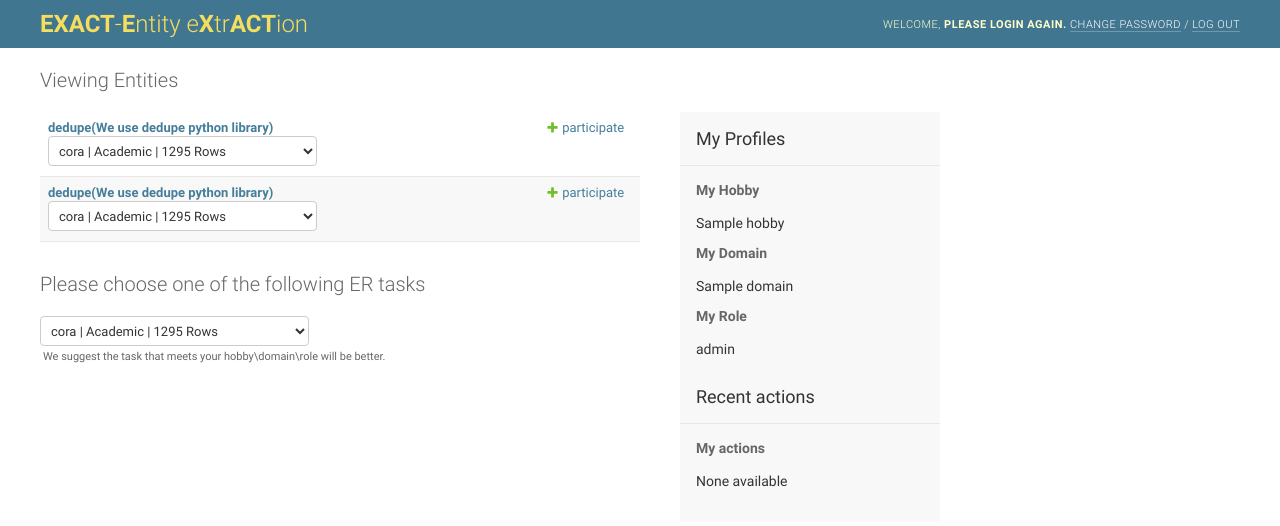
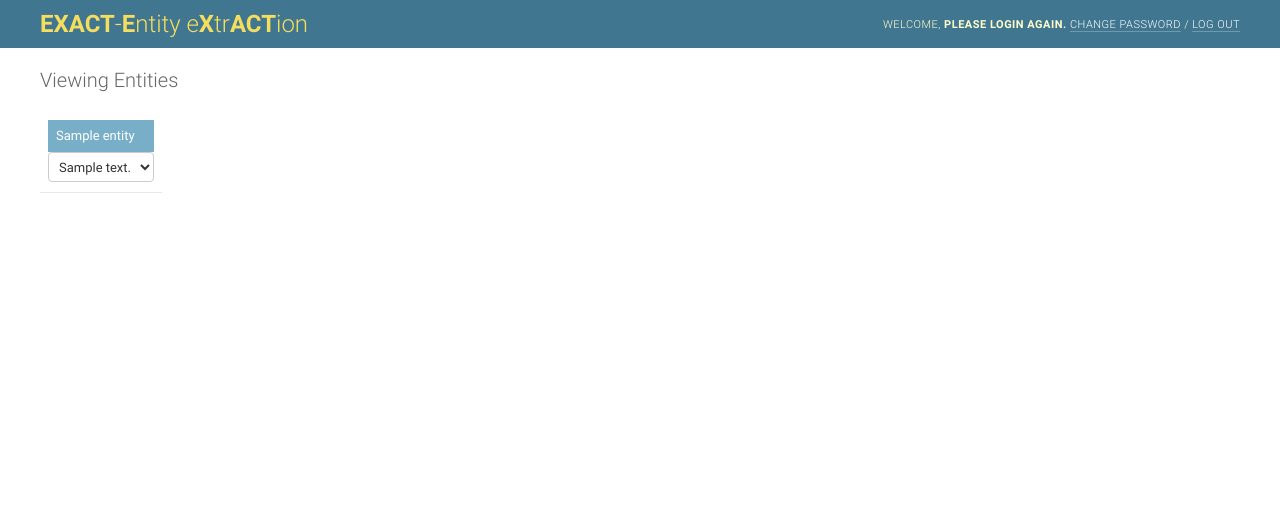
Before and after one commit to Sayarara/pyweb, a Django app: template templates/sigir/entityview.html in a window 1280 px wide. Shown: the top 526 px of the page. Run offline with Django 3.2, Linux system fonts and the light colour scheme; the template is opened without the code that fills it: most values are stand-ins (such as "Sample title", 1, 10 or a date in 2020); lists and menus that the app fills with data are empty.

Commit message:
Update entityview.html

```diff
--- a/templates/sigir/entityview.html
+++ b/templates/sigir/entityview.html
@@ -1,18 +1,34 @@
 
 <!DOCTYPE html>
 
-<html lang="en-us" >
+<html lang="en-us">
 <head>
     <title>Entity View | EXACT</title>
     <link rel="stylesheet" type="text/css" href="/static/admin/css/base.css">
     <link rel="stylesheet" type="text/css" href="/static/admin/css/dashboard.css">
 
 
-
     <meta name="viewport" content="user-scalable=no, width=device-width, initial-scale=1.0, maximum-scale=1.0">
     <link rel="stylesheet" type="text/css" href="/static/admin/css/responsive.css">
 
+    <style type="text/css">
 
+        .summaryText {
+            color: orangered;
+            font-weight: bold;
+        }
+
+        .detailtext {
+            color: darkred;
+
+        }
+
+        .deli {
+            color: cadetblue;
+            font-weight: bolder;
+
+        }
+    </style>
     <meta name="robots" content="NONE,NOARCHIVE">
 </head>
 
@@ -49,14 +65,8 @@
         </div>
 
 
-
     </div>
     <!-- END Header -->
-
-
-
-
-
 
 
     <!-- Content -->
@@ -68,133 +78,38 @@
         <div id="content-main">
 
 
+            <div class="app-auth module">
+                {% for k,v in entities.items %}
+                    <table>
 
 
+                        <tr class="model-group">
+                            <th scope="row">
+                                <h2>{{ k|safe }}</h2>
 
-        <div class="app-auth module">
-        <table>
-
-            <tr class="model-group">
-                <th scope="row"><a href="/dedupe/activelabel">dedupe(We use dedupe python library)</a>
                                 <div class="related-widget-wrapper">
-    <select name="contents" id="id_contents" Single class="selectfilter" data-field-name="contents" data-is-stacked="0">
-  <option value="1"> cora | Academic | 1295 Rows</option>
-
-  <option value="2"> Abt-Buy | Electronic Product | 2152 Rows</option>
-
-  <option value="3"> cddb | Music | 9763 Rows</option>
-
-  <option value="4"> dblp-acm | Academic | 4910 Rows</option>
-
- <option value="5"> dblp-scholar | Academic | 63869 Rows</option>
-
-        <option value="6"> movies | Movie | 50797 Rows</option>
-
-        <option value="7"> quora | Kaggle2017 | 537933 Rows</option>
+                                    <select name="contents" id="id_contents" Single class="selectfilter"
+                                            data-field-name="contents" data-is-stacked="0">
+                                        {% for cora in v %}
+                                            <option value="{{ cora.id }}"> {{ cora.text }}</option>
+                                        {% endfor %}
                                     </select>
-
 
 
                                 </div>
                             </th>
-                 <td><a href="/dedupe/activelabel" class="addlink">participate</a></td>
-            </tr>
-
-
-                        <tr class="model-group">
-                <th scope="row"><a href="/dedupe/activelabel">dedupe(We use dedupe python library)</a>
-                <div class="related-widget-wrapper">
-    <select name="contents" id="id_contents" Single class="selectfilter" data-field-name="contents" data-is-stacked="0">
-  <option value="1"> cora | Academic | 1295 Rows</option>
-
-  <option value="2"> Abt-Buy | Electronic Product | 2152 Rows</option>
-
-  <option value="3"> cddb | Music | 9763 Rows</option>
-
-  <option value="4"> dblp-acm | Academic | 4910 Rows</option>
-
- <option value="5"> dblp-scholar | Academic | 63869 Rows</option>
-
-        <option value="6"> movies | Movie | 50797 Rows</option>
-
-        <option value="7"> quora | Kaggle2017 | 537933 Rows</option>
-</select>
-
-
-
-</div>
-                </th>
-                 <td><a href="/dedupe/activelabel" class="addlink">participate</a></td>
                         </tr>
 
                     </table>
+                {% endfor %}
             </div>
-
-
-
-
-</div>
-
-
-<div id="content-related">
-    <div class="module" id="recent-actions-module">
-        <h2>My Profiles</h2>
-        {% csrf_token %}
-        <h3>My Hobby</h3> <p>{{ data.hobby }}</p>
-
-        <h3>My Domain</h3>
-            <p>{{ data.domain }}</p>
-        <h3>My Role</h3>
-            <p>{{ data.role }}</p>
-        <h2>Recent actions</h2>
-        <h3>My actions</h3>
-            <p>None available</p>
-    </div>
-</div>
-
-         <h1>Please choose one of the following ER tasks</h1>
-
-        <fieldset class="module aligned ">
-
-
-        <div class="form-row field-permissions">
-
-
-                <div>
-
-
-
-
-                            <div class="related-widget-wrapper">
-    <select name="contents" id="id_contents" Single class="selectfilter" data-field-name="contents" data-is-stacked="0">
-  <option value="1"> cora | Academic | 1295 Rows</option>
-
-  <option value="2"> Abt-Buy | Electronic Product | 2152 Rows</option>
-
-  <option value="3"> cddb | Music | 9763 Rows</option>
-
-  <option value="4"> dblp-acm | Academic | 4910 Rows</option>
-
- <option value="5"> dblp-scholar | Academic | 63869 Rows</option>
-
-        <option value="6"> movies | Movie | 50797 Rows</option>
-
-        <option value="7"> quora | Kaggle2017 | 537933 Rows</option>
-</select>
-
 
 
         </div>
 
 
 
-                        <div class="help">We suggest the task that meets your hobby\domain\role will be better.</div>
 
-                </div>
-
-        </div>
-
-</fieldset>
 
         <br class="clear">
     </div>
```
Lines whose indentation alone changed are shown as unchanged.
